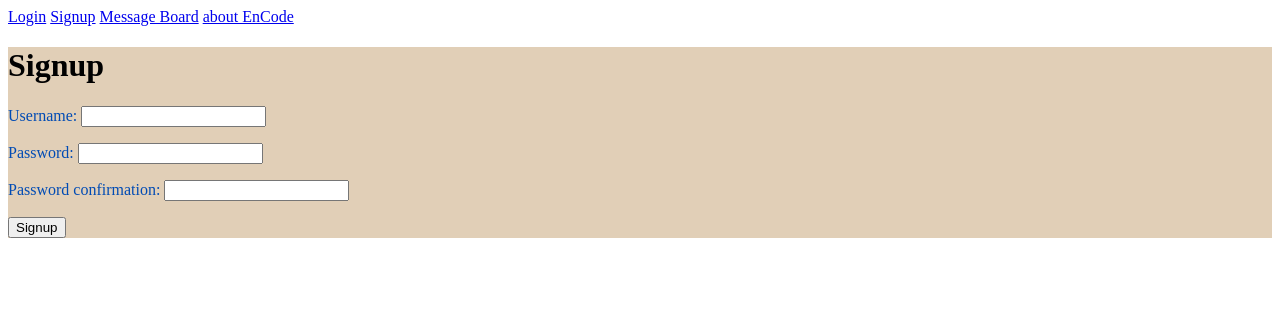
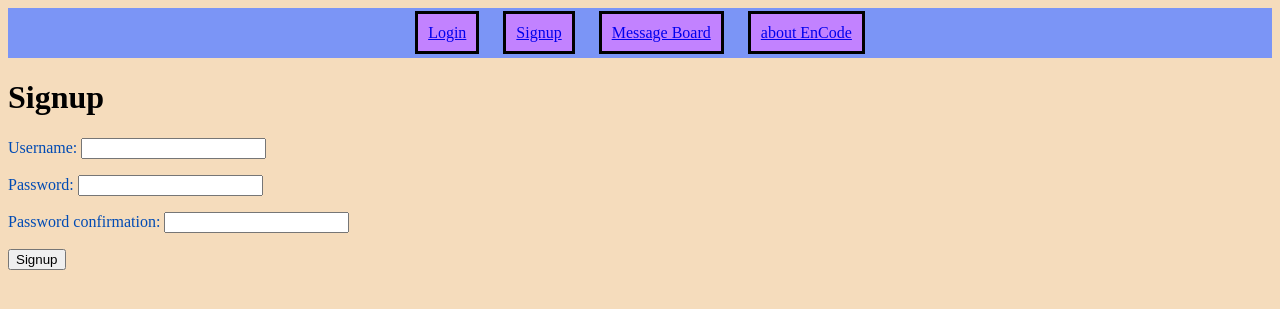
Before and after one commit to RussMoore22/EnCode, a Django app: page /accounts/signup/ in a window 1280 px wide. Shown: the top 309 px of the page. Run offline with Django 4.2, Linux system fonts and the light colour scheme.

Commit message:
stylesheet updated

```diff
--- a/letterbox/static/css/cipher.css
+++ b/letterbox/static/css/cipher.css
@@ -1,12 +1,27 @@
+nav {
 
+    display: flex;
+    flex-wrap: wrap;
+    justify-content: space-around;
+    background-color: rgba(118, 146, 249, 0.96);
+    padding: 16px;
 
+}
 
+nav a {
+
+    border: 3px solid black;
+    box-shadow: 1% 0px 1% rgb(63, 63, 63);
+    padding: 10px;
+    margin: 10px;
+    background-color: rgb(194, 130, 255);
+}
 
 p {
     color: rgb(0, 75, 180);
 }
-main {
-    background-color: rgb(225, 207, 183);
+body {
+    background-color: rgb(245, 220, 188);
 }
 .messages_container {
     display: grid;
@@ -16,7 +31,14 @@ main {
 
 .message_block {
     display: block;
+    border: 3px solid gray;
     background-color: 5px rgb(63, 63, 63);
     padding: 18px;
-    margin: 10px;
+    margin: 20px;
 }
+
+img {
+    height: auto;
+    width: 95%;
+
+}
```
